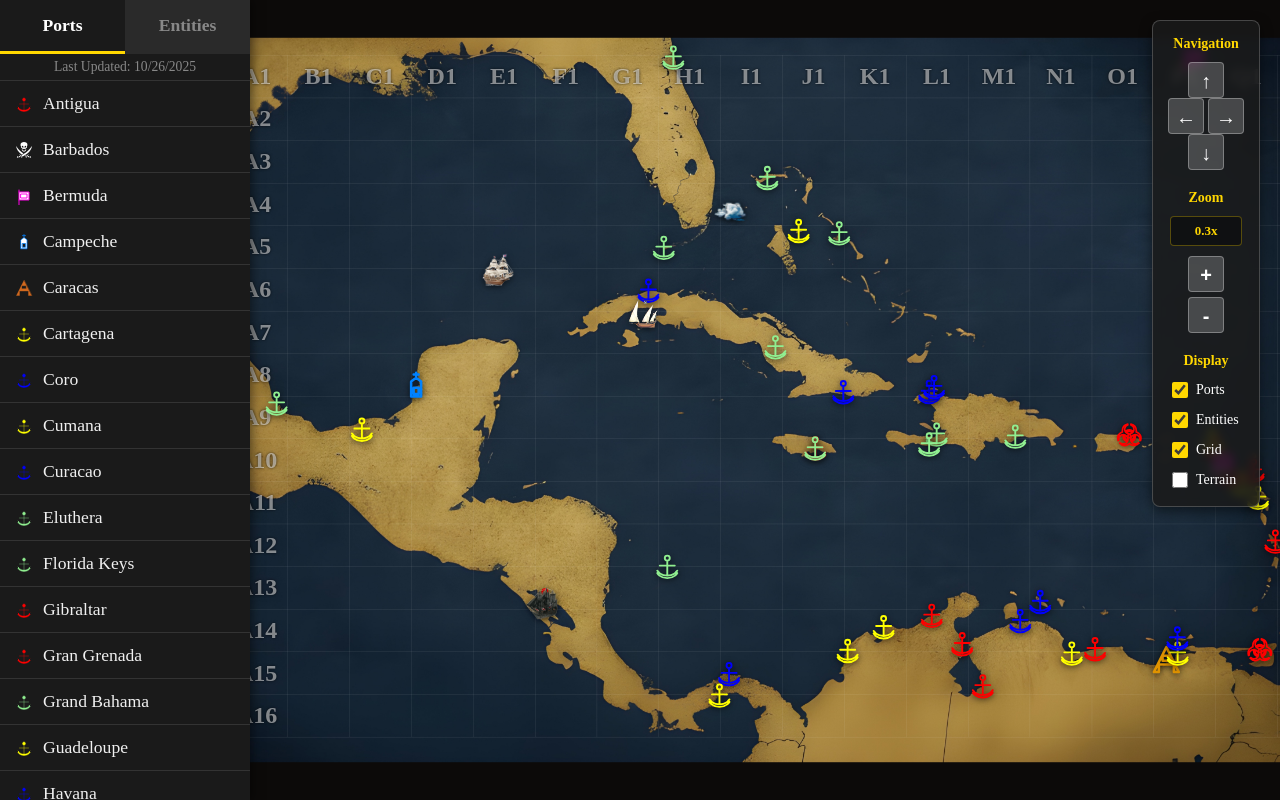
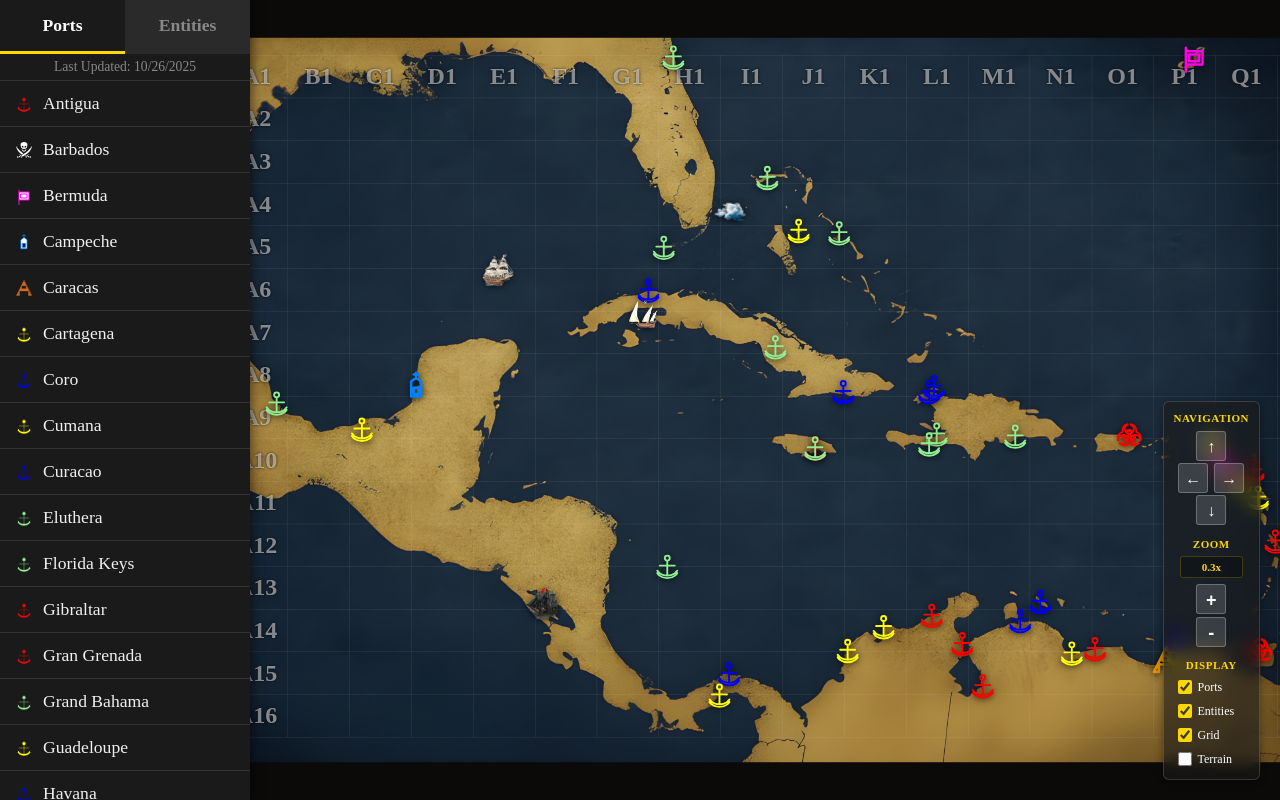
Before and after one commit to PiratesIRC/PiratesIRC-Map, a PHP site: page / in a window 1280 px wide. Run offline with PHP 8.4, Linux system fonts and the light colour scheme; some web fonts are replaced.

Commit message:
Make navigation toolbar more compact and repositioned
Changes:
- Moved toolbar from top-right to bottom-right for better accessibility
- Increased transparency (0.85 -> 0.6 opacity) for less obtrusive UI
- Reduced button sizes from 36px to 30px for more compact layout
- Decreased padding and margins throughout toolbar
- Made labels smaller and uppercase for cleaner appearance
- Reduced toggle control spacing and font sizes
- Adjusted zoom level display to be more compact
- Enhanced backdrop blur for better readability despite transparency

The toolbar now takes up less screen space while maintaining full functionality.

```diff
--- a/style.css
+++ b/style.css
@@ -308,19 +308,19 @@ html, body {
 /* --- Toolbar --- */
 .map-toolbar {
     position: absolute;
-    top: 20px;
+    bottom: 20px;
     right: 20px;
-    background-color: rgba(26, 26, 26, 0.85);
-    border: 1px solid rgba(255, 255, 255, 0.2);
-    border-radius: 8px;
-    padding: 15px;
-    box-shadow: 0 4px 12px rgba(0, 0, 0, 0.5);
+    background-color: rgba(26, 26, 26, 0.6);
+    border: 1px solid rgba(255, 255, 255, 0.15);
+    border-radius: 6px;
+    padding: 10px;
+    box-shadow: 0 2px 8px rgba(0, 0, 0, 0.4);
     z-index: 21;
-    backdrop-filter: blur(5px);
+    backdrop-filter: blur(8px);
 }
 
 .toolbar-section {
-    margin-bottom: 20px;
+    margin-bottom: 12px;
 }
 
 .toolbar-section:last-child {
@@ -328,12 +328,14 @@ html, body {
 }
 
 .toolbar-label {
-    font-size: 14px;
+    font-size: 11px;
     font-weight: 700;
     color: #ffd700;
-    margin-bottom: 10px;
+    margin-bottom: 6px;
     text-align: center;
     font-family: 'IM Fell English', serif;
+    text-transform: uppercase;
+    letter-spacing: 0.5px;
 }
 
 .pan-controls {
@@ -343,17 +345,18 @@ html, body {
 }
 
 .pan-btn {
-    width: 36px;
-    height: 36px;
-    font-size: 20px;
+    width: 30px;
+    height: 30px;
+    font-size: 16px;
     font-weight: bold;
-    background-color: rgba(255, 255, 255, 0.2);
-    border: 1px solid rgba(255, 255, 255, 0.3);
-    border-radius: 4px;
+    background-color: rgba(255, 255, 255, 0.15);
+    border: 1px solid rgba(255, 255, 255, 0.25);
+    border-radius: 3px;
     cursor: pointer;
     color: #fff;
-    line-height: 34px;
+    line-height: 28px;
     transition: all 0.2s ease;
+    margin: 1px;
 }
 
 .pan-btn:hover {
@@ -362,7 +365,7 @@ html, body {
 }
 
 .pan-btn:active {
-    background-color: rgba(255, 255, 255, 0.15);
+    background-color: rgba(255, 255, 255, 0.1);
 }
 
 .zoom-controls {
@@ -372,16 +375,16 @@ html, body {
 }
 
 .zoom-btn {
-    width: 36px;
-    height: 36px;
-    font-size: 20px;
+    width: 30px;
+    height: 30px;
+    font-size: 18px;
     font-weight: bold;
-    background-color: rgba(255, 255, 255, 0.2);
-    border: 1px solid rgba(255, 255, 255, 0.3);
-    border-radius: 4px;
+    background-color: rgba(255, 255, 255, 0.15);
+    border: 1px solid rgba(255, 255, 255, 0.25);
+    border-radius: 3px;
     cursor: pointer;
-    margin-top: 5px;
-    line-height: 34px;
+    margin-top: 3px;
+    line-height: 28px;
     color: #fff;
     transition: all 0.2s ease;
 }
@@ -392,29 +395,29 @@ html, body {
 }
 
 .zoom-btn:active {
-    background-color: rgba(255, 255, 255, 0.15);
+    background-color: rgba(255, 255, 255, 0.1);
 }
 
 /* Toggle Controls */
 .toggle-controls {
     display: flex;
     flex-direction: column;
-    gap: 8px;
+    gap: 4px;
 }
 
 .toggle-item {
     display: flex;
     align-items: center;
     cursor: pointer;
-    font-size: 14px;
+    font-size: 12px;
     color: #fff;
     user-select: none;
 }
 
 .toggle-item input[type="checkbox"] {
-    width: 16px;
-    height: 16px;
-    margin-right: 8px;
+    width: 14px;
+    height: 14px;
+    margin-right: 6px;
     cursor: pointer;
     accent-color: #ffd700;
 }
@@ -523,17 +526,17 @@ html, body {
 
 /* --- Zoom Level Display --- */
 .zoom-level-display {
-    background-color: rgba(0, 0, 0, 0.4);
+    background-color: rgba(0, 0, 0, 0.3);
     color: #ffd700;
-    padding: 6px 10px;
-    border-radius: 4px;
+    padding: 4px 8px;
+    border-radius: 3px;
     font-family: 'Merriweather', serif;
-    font-size: 13px;
+    font-size: 11px;
     font-weight: 700;
     text-align: center;
-    margin-bottom: 5px;
-    border: 1px solid rgba(255, 215, 0, 0.3);
-    min-width: 50px;
+    margin-bottom: 3px;
+    border: 1px solid rgba(255, 215, 0, 0.2);
+    min-width: 45px;
 }
 
 /* --- Terrain Overlay --- */
```
